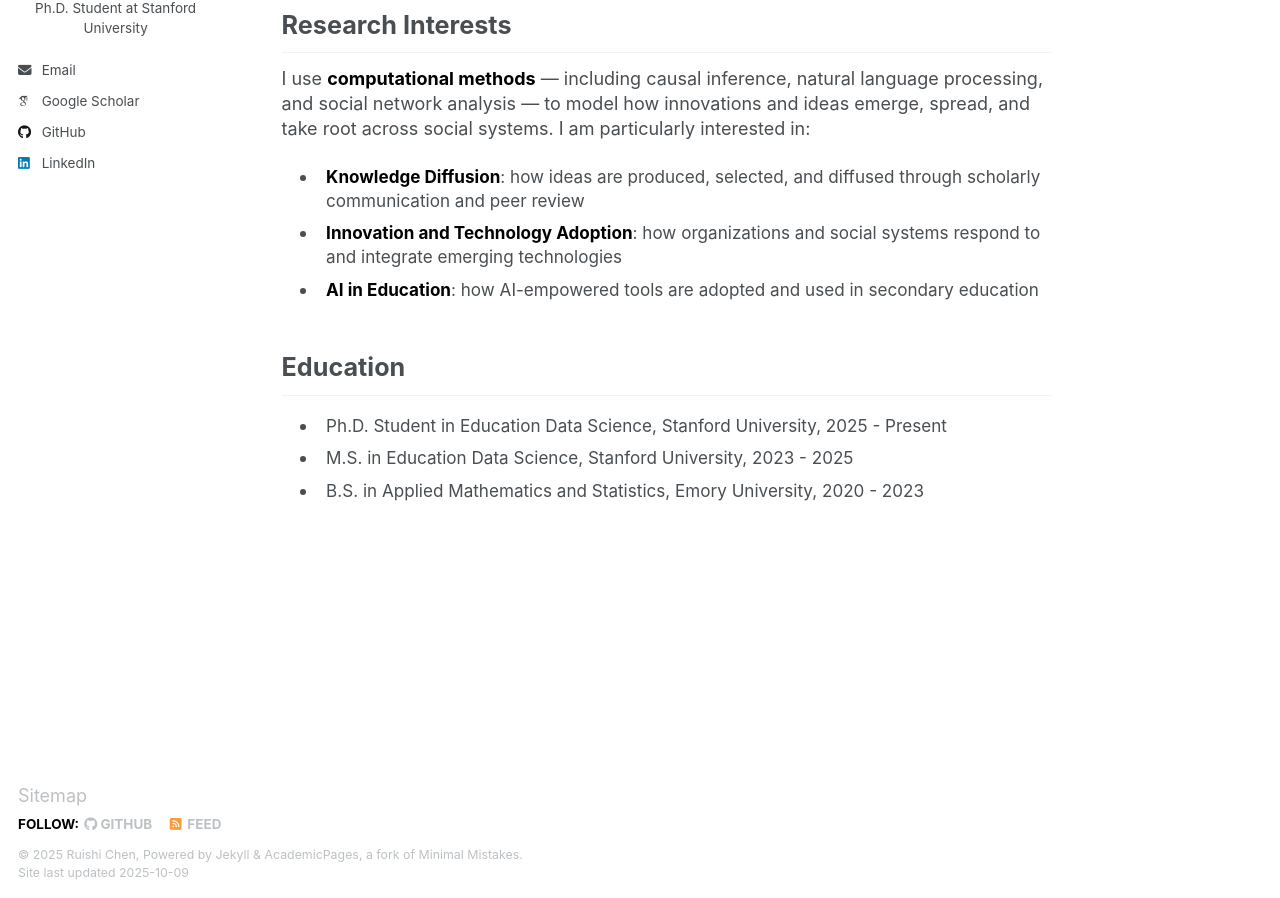
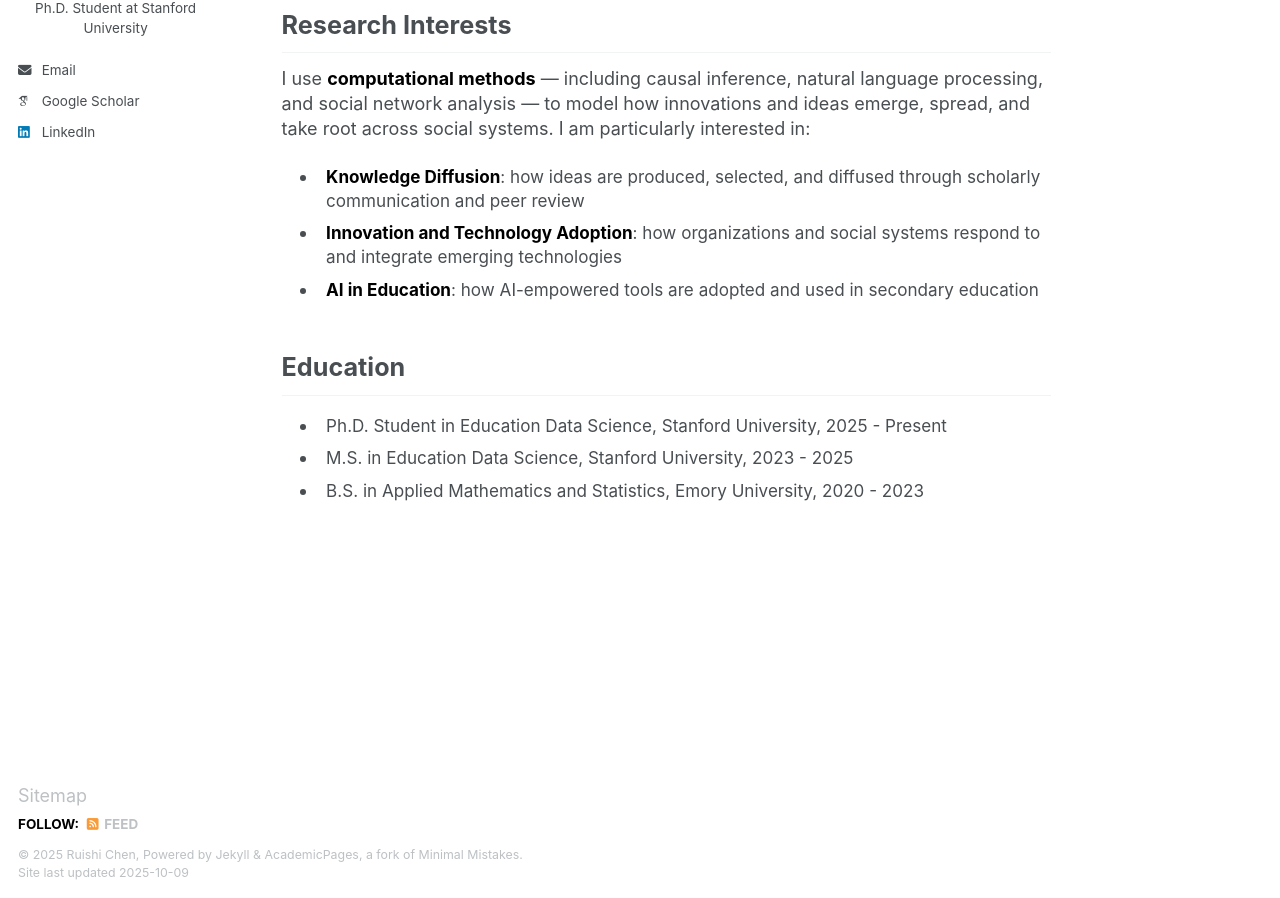
Before and after one commit to ruishi-chen/ruishi-chen.github.io, a Jekyll site: the page built from _pages/about.md, in a window 1280 px wide and 1274 px high. Shown: the part 373-1271 px from the top of the window. Built offline with Jekyll 4.4.1, drawn with Linux system fonts in a browser that asks for light colours; some web fonts are replaced; our own code applies the rules of GitHub Pages for plain Markdown files.

Commit message:
not github for now

```diff
--- a/_config.yml
+++ b/_config.yml
@@ -45,7 +45,7 @@ author:
   #bitbucket        : # Username - Update with your username on the site
   #codepen          : # Username
   #dribbble         : # Username
-  github           : "ruishi-chen"
+  #github           : "ruishi-chen"
   #kaggle           : # Username
   #stackoverflow    : # User number or user number and name (i.e., use "1" or "1/jeff-atwood")
 
```
